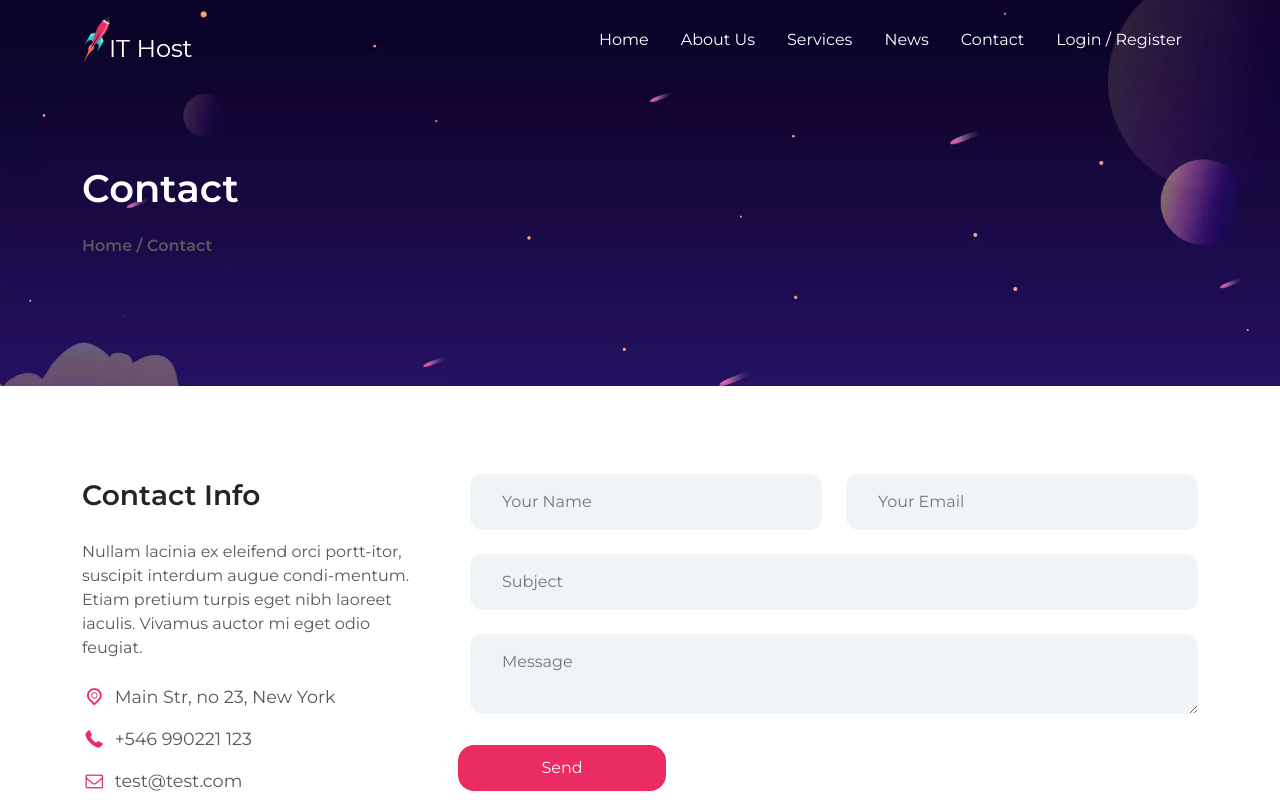
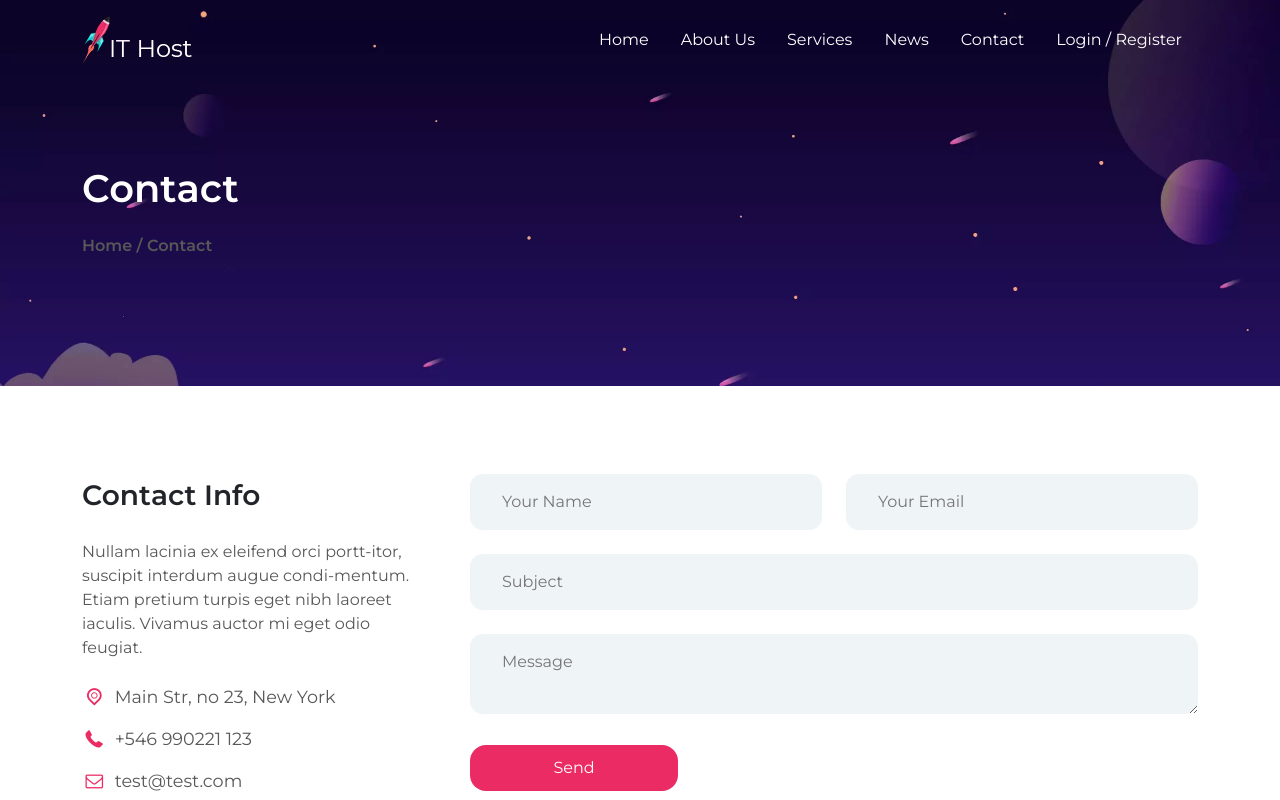
Before and after one commit to krypton225/IT-Host, a React (Create React App) app: page /contact in a window 1280 px wide. Shown: the top 800 px of the page. Built offline with nearby package versions, Linux system fonts and the light colour scheme.

Commit message:
ADD MainButton in Contact form in col bootstrap

```diff
--- a/src/pages/Contact/Contact.tsx
+++ b/src/pages/Contact/Contact.tsx
@@ -49,7 +49,9 @@ const Contact = () => {
                                 <InputContact type="txt-area" placeHolderText="message" />
                             </div>
 
-                            <MainButton text="send" setCustomWidth="13rem" rounded padding="0.7rem" bg="var(--pink-color)" color="white" />
+                            <div className="col-12">
+                                <MainButton text="send" setCustomWidth="13rem" rounded padding="0.7rem" bg="var(--pink-color)" color="white" />
+                            </div>
                         </form>
                     </div>
                 </div>
```
